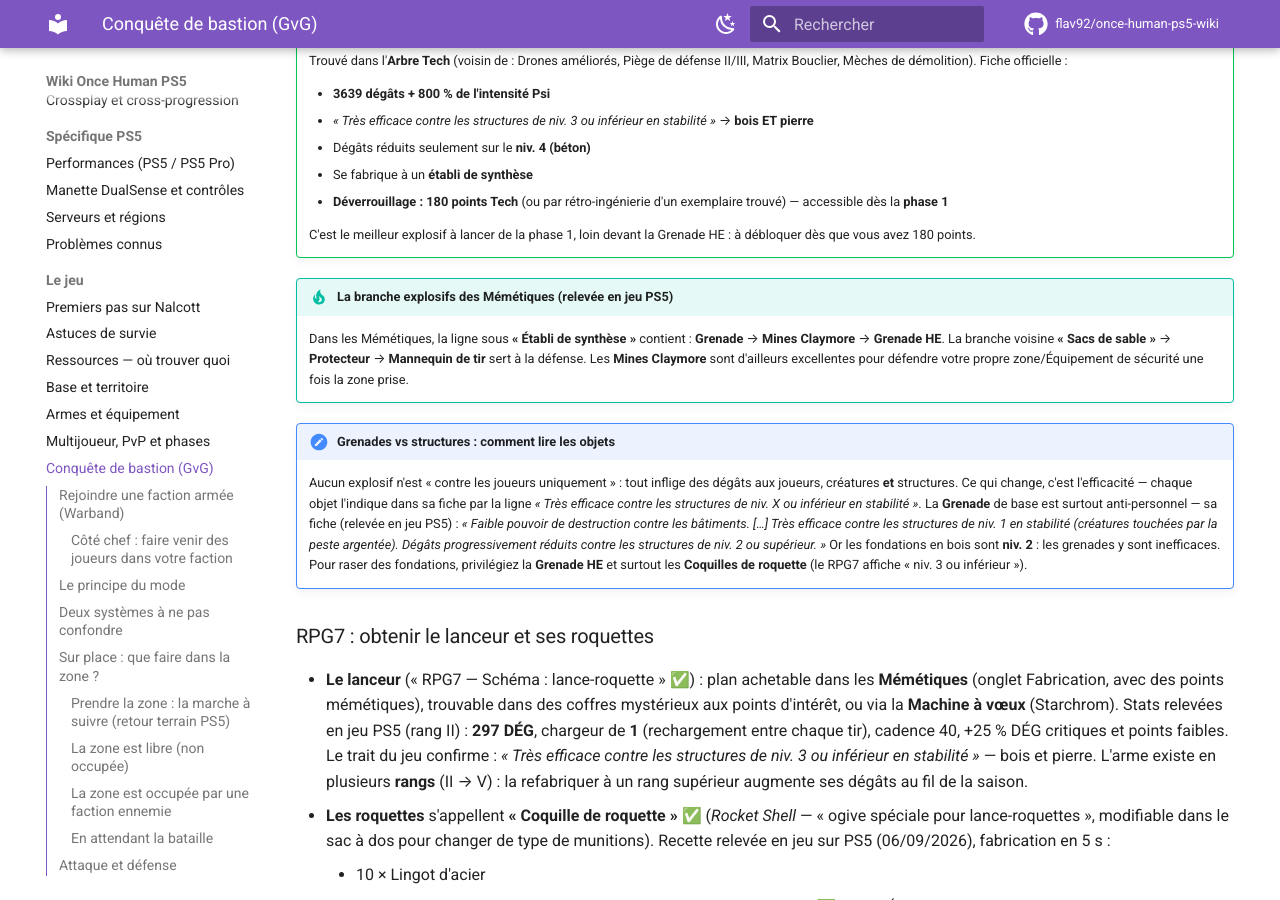
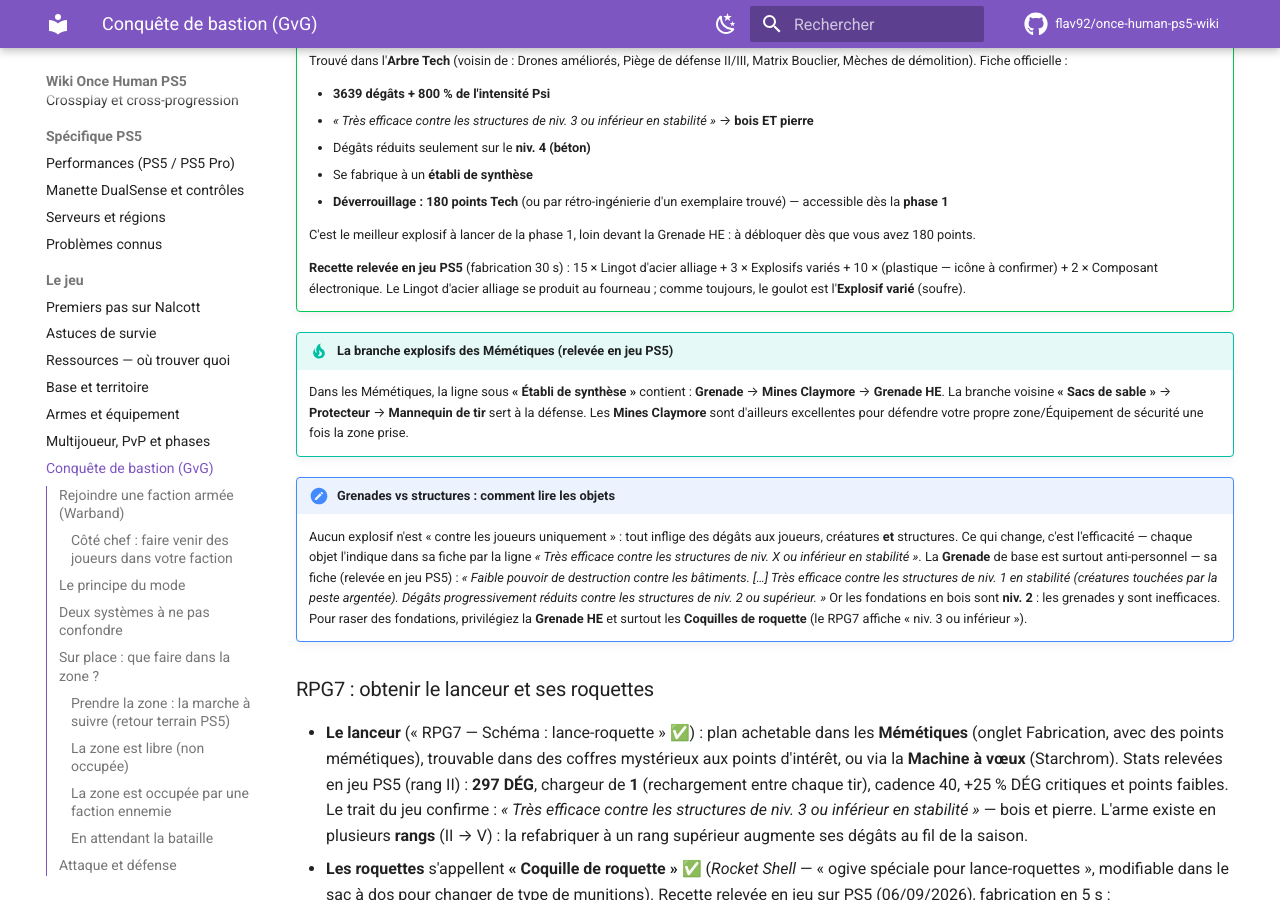
Before and after one commit to flav92/once-human-ps5-wiki, an MkDocs documentation site: the page built from docs/jeu/conquete-bastion.md, in a window 1280 px wide and 900 px high, scrolled down 5075 px. Built offline with MkDocs 1.6.1 and Material for MkDocs 9.7.7, drawn with Linux system fonts in a browser that asks for light colours; comment, search, counter and statistics services are not loaded.

Commit message:
Recette des Explosifs surpuissants relevée en jeu (30 s, acier alliage + Explosifs variés)
Co-Authored-By: Claude Fable 5 <noreply@anthropic.com>
Claude-Session: https://claude.ai/code/session_01TCxfqbazixhXZqmCd3gYVk

```diff
--- a/docs/jeu/conquete-bastion.md
+++ b/docs/jeu/conquete-bastion.md
@@ -140,6 +140,8 @@ Les **Explosifs variés** ✅ (*Mixed Explosives*, l'ingrédient clé — fabriq
 
     C'est le meilleur explosif à lancer de la phase 1, loin devant la Grenade HE : à débloquer dès que vous avez 180 points.
 
+    **Recette relevée en jeu PS5** (fabrication 30 s) : 15 × Lingot d'acier alliage + 3 × Explosifs variés + 10 × (plastique — icône à confirmer) + 2 × Composant électronique. Le Lingot d'acier alliage se produit au fourneau ; comme toujours, le goulot est l'**Explosif varié** (soufre).
+
 !!! tip "La branche explosifs des Mémétiques (relevée en jeu PS5)"
     Dans les Mémétiques, la ligne sous **« Établi de synthèse »** contient : **Grenade** → **Mines Claymore** → **Grenade HE**. La branche voisine **« Sacs de sable »** → **Protecteur** → **Mannequin de tir** sert à la défense. Les **Mines Claymore** sont d'ailleurs excellentes pour défendre votre propre zone/Équipement de sécurité une fois la zone prise.
 
```
Also changed, not shown: docs/glossaire.md (+1 -0 lines).
